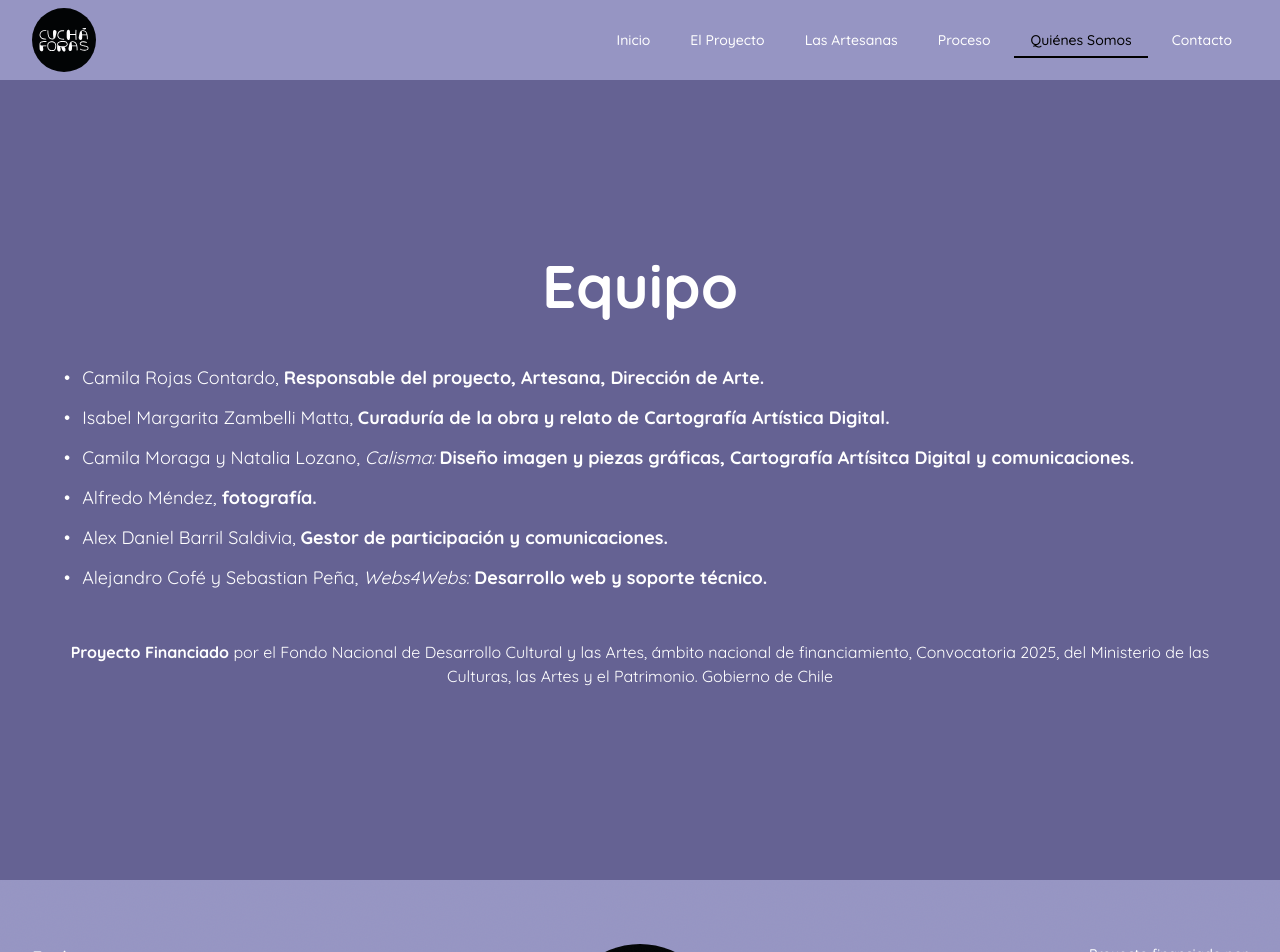
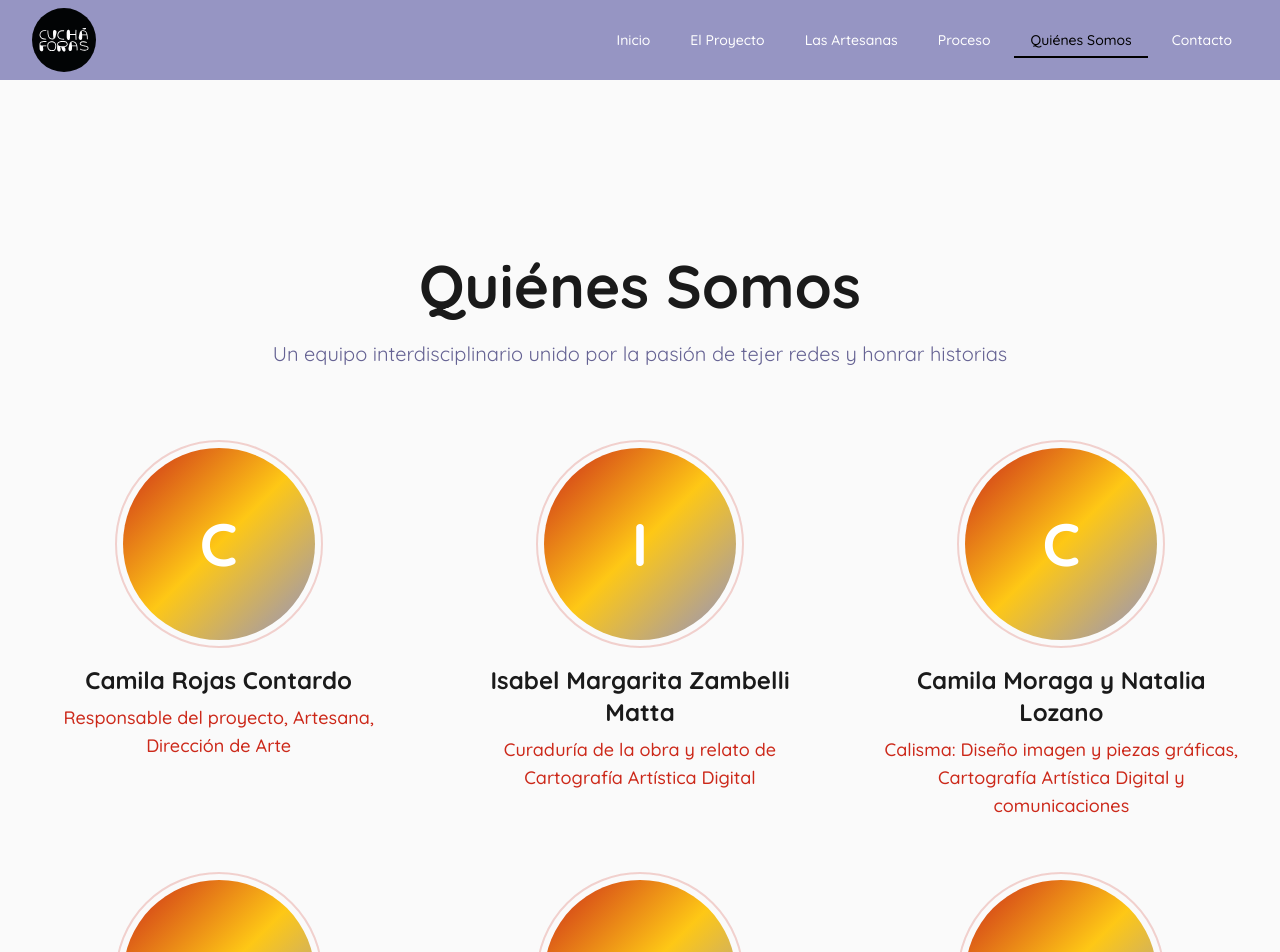
Before and after one commit to retrovertigo1981/proyectoCuchaforas, a React (Vite) app: page /equipo in a window 1280 px wide. Shown: the top 952 px of the page. Built offline with nearby package versions, Linux system fonts and the light colour scheme.

Commit message:
Actualizar información del equipo y agregar sección de financiamiento

```diff
--- a/src/pages/Equipo.tsx
+++ b/src/pages/Equipo.tsx
@@ -1,94 +1,135 @@
 import { motion } from 'framer-motion';
+
+const equipo = [
+  {
+    id: 1,
+    nombre: 'Camila Rojas Contardo',
+    rol: 'Responsable del proyecto, Artesana, Dirección de Arte',
+    bio: '',
+    inicial: 'C'
+  },
+  {
+    id: 2,
+    nombre: 'Isabel Margarita Zambelli Matta',
+    rol: 'Curaduría de la obra y relato de Cartografía Artística Digital',
+    bio: '',
+    inicial: 'I'
+  },
+  {
+    id: 3,
+    nombre: 'Camila Moraga y Natalia Lozano',
+    rol: 'Calisma: Diseño imagen y piezas gráficas, Cartografía Artística Digital y comunicaciones',
+    bio: '',
+    inicial: 'C'
+  },
+  {
+    id: 4,
+    nombre: 'Alfredo Méndez',
+    rol: 'Fotografía',
+    bio: '',
+    inicial: 'A'
+  },
+  {
+    id: 5,
+    nombre: 'Alex Daniel Barril Saldivia',
+    rol: 'Gestor de participación y comunicaciones',
+    bio: '',
+    inicial: 'A'
+  },
+  {
+    id: 6,
+    nombre: 'Alejandro Cofré y Sebastián Peña',
+    rol: 'Webs4Webs: Desarrollo web y soporte técnico',
+    bio: '',
+    inicial: 'A'
+  }
+];
 
 export default function Equipo() {
   return (
-
-        <div className="min-h-screen bg-[#656293] ">
+    <div className="min-h-screen bg-background">
       <main className="pt-20 sm:pt-24">
-                {/* Hero Section */}
+        {/* Hero */}
         <section className="container mx-auto px-4 sm:px-6 lg:px-8 py-12 sm:py-20 text-center">
           <motion.h1
             initial={{ opacity: 0, y: 20 }}
             animate={{ opacity: 1, y: 0 }}
             transition={{ duration: 0.6 }}
-                        className="text-4xl sm:text-5xl lg:text-6xl font-display font-bold text-white mb-12"
+            className="text-4xl sm:text-5xl lg:text-6xl font-display font-bold text-foreground mb-6"
           >
-                        Equipo
+            Quiénes Somos
           </motion.h1>
+          <motion.p
+            initial={{ opacity: 0, y: 20 }}
+            animate={{ opacity: 1, y: 0 }}
+            transition={{ duration: 0.6, delay: 0.2 }}
+            className="text-lg sm:text-xl text-muted-foreground max-w-3xl mx-auto"
+          >
+            Un equipo interdisciplinario unido por la pasión de tejer redes y honrar historias
+          </motion.p>
+        </section>
+
+        {/* Team grid */}
+        <section className="container mx-auto px-4 sm:px-6 lg:px-8 pb-20">
+          <div className="grid sm:grid-cols-2 lg:grid-cols-3 gap-8 lg:gap-12">
+            {equipo.map((miembro, index) => (
               <motion.div
-                        initial={{ opacity: 0, y: 40 }}
+                key={miembro.id}
+                initial={{ opacity: 0, y: 30 }}
                 whileInView={{ opacity: 1, y: 0 }}
-                        viewport={{ once: true, margin: '-100px' }}
-                        transition={{ duration: 0.8 }}
-                        className="container mx-auto px-4 sm:px-6 lg:px-8 mt-4"
+                viewport={{ once: true }}
+                transition={{ duration: 0.6, delay: index * 0.1 }}
+                className="group"
               >
-                        <div className="space-y-6 ">
+                <div className="flex flex-col items-center text-center">
+                  {/* Portrait */}
+                  <div className="mb-6 relative">
+                    <div className="w-40 h-40 sm:w-48 sm:h-48 rounded-full bg-gradient-to-br from-primary via-accent to-secondary flex items-center justify-center group-hover:scale-105 transition-transform duration-300">
+                      <span className="text-5xl sm:text-6xl font-display font-bold text-primary-foreground">
+                        {miembro.inicial}
+                      </span>
+                    </div>
+                    {/* Decorative circle */}
+                    <div className="absolute -inset-2 rounded-full border-2 border-primary/20 group-hover:border-primary/40 transition-colors" />
+                  </div>
 
-                            <ul className="space-y-3 text-base sm:text-lg text-white mb-12">
-                                <li className="flex items-start">
-                                    <span className="mr-3">•</span>
-                                    <span>
-                                        Camila Rojas Contardo,{' '}
-                                        <strong>
-                                            Responsable del proyecto, Artesana, Dirección de Arte.
-                                        </strong>
-                                    </span>
-                                </li>
-                                <li className="flex items-start">
-                                    <span className="mr-3">•</span>
-                                    <span>
-                                        Isabel Margarita Zambelli Matta,{' '}
-                                        <strong>
-                                            Curaduría de la obra y relato de Cartografía Artística
-                                            Digital.
-                                        </strong>
-                                    </span>
-                                </li>
-                                <li className="flex items-start">
-                                    <span className="mr-3">•</span>
-                                    <span>
-                                        Camila Moraga y Natalia Lozano, <em>Calisma:</em>{' '}
-                                        <strong>
-                                            Diseño imagen y piezas gráficas, Cartografía Artísitca
-                                            Digital y comunicaciones.
-                                        </strong>
-                                    </span>
-                                </li>
-                                <li className="flex items-start">
-                                    <span className="mr-3">•</span>
-                                    <span>
-                                        Alfredo Méndez, <strong>fotografía.</strong>
-                                    </span>
-                                </li>
-                                <li className="flex items-start">
-                                    <span className="mr-3">•</span>
-                                    <span>
-                                        Alex Daniel Barril Saldivia,{' '}
-                                        <strong>Gestor de participación y comunicaciones.</strong>
-                                    </span>
-                                </li>
-                                <li className="flex items-start">
-                                    <span className="mr-3">•</span>
-                                    <span>
-                                        Alejandro Cofé y Sebastian Peña, <em>Webs4Webs:</em>
-                                        <strong> Desarrollo web y soporte técnico.</strong>
-                                    </span>
-                                </li>
-                            </ul>
-                            <p className="text-sm sm:text-base text-white leading-relaxed mt-12 text-center">
-                                <strong>Proyecto Financiado</strong> por el Fondo Nacional de
-                                Desarrollo Cultural y las Artes, ámbito nacional de
-                                financiamiento, Convocatoria 2025, del Ministerio de las
-                                Culturas, las Artes y el Patrimonio. Gobierno de Chile
+                  {/* Info */}
+                  <h3 className="text-xl sm:text-2xl font-display font-bold text-foreground mb-2">
+                    {miembro.nombre}
+                  </h3>
+                  <p className="text-base sm:text-lg text-primary font-medium mb-3">
+                    {miembro.rol}
+                  </p>
+                  <p className="text-sm sm:text-base text-foreground/80 leading-relaxed max-w-xs">
+                    {miembro.bio}
                   </p>
                 </div>
               </motion.div>
+            ))}
+          </div>
         </section>
 
-                {/* Equipo */}
+        {/* Collaboration section */}
+        <section className="bg-muted/30 py-16 sm:py-20">
+          <div className="container mx-auto px-4 sm:px-6 lg:px-8">
+            <motion.div
+              initial={{ opacity: 0, y: 30 }}
+              whileInView={{ opacity: 1, y: 0 }}
+              viewport={{ once: true }}
+              transition={{ duration: 0.8 }}
+              className="max-w-3xl mx-auto text-center"
+            >
 
+              <p className="text-base sm:text-lg text-foreground/80 leading-relaxed mb-8">
+               Proyecto Financiado por el Fondo Nacional de Desarrollo Cultural y las Artes,
+                ámbito nacional de financiamiento, Convocatoria 2025, del Ministerio de las
+                Culturas, las Artes y el Patrimonio. Gobierno de Chile
+              </p>
+
+            </motion.div>
+          </div>
+        </section>
       </main>
     </div>
-
   );
 }
```
Lines whose indentation alone changed are shown as unchanged.
